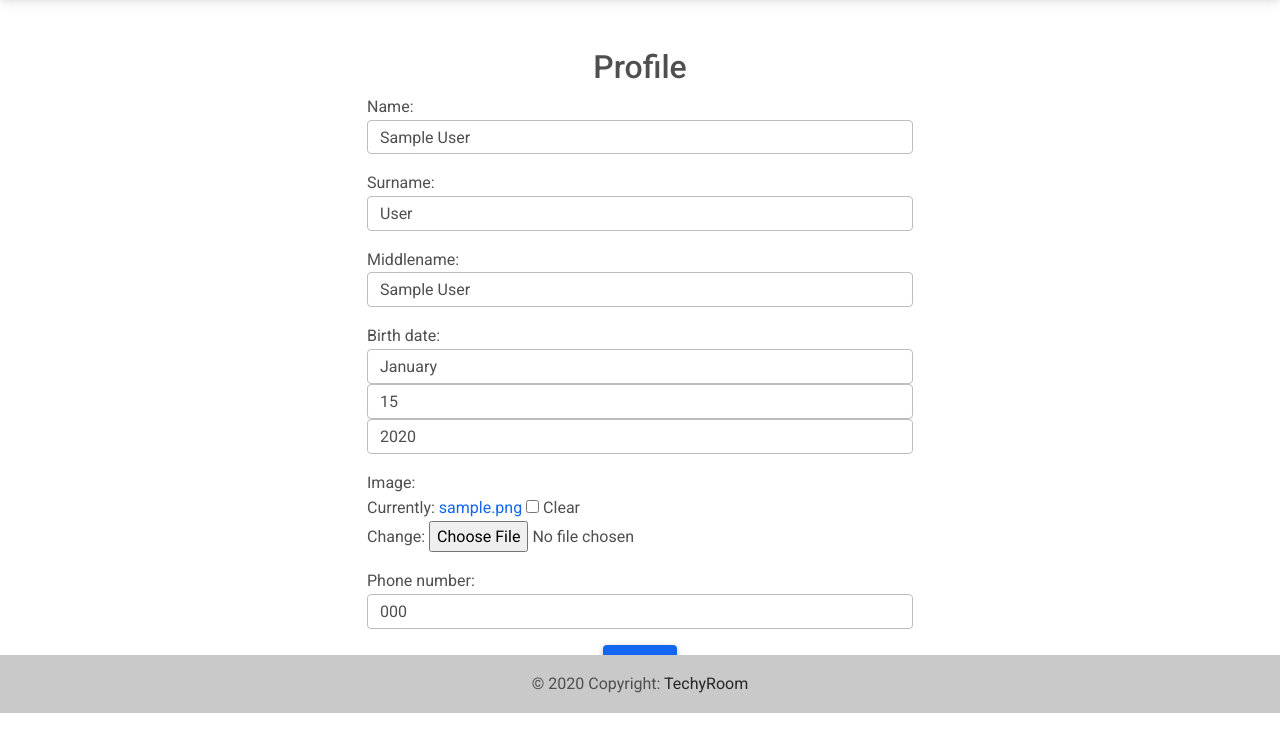
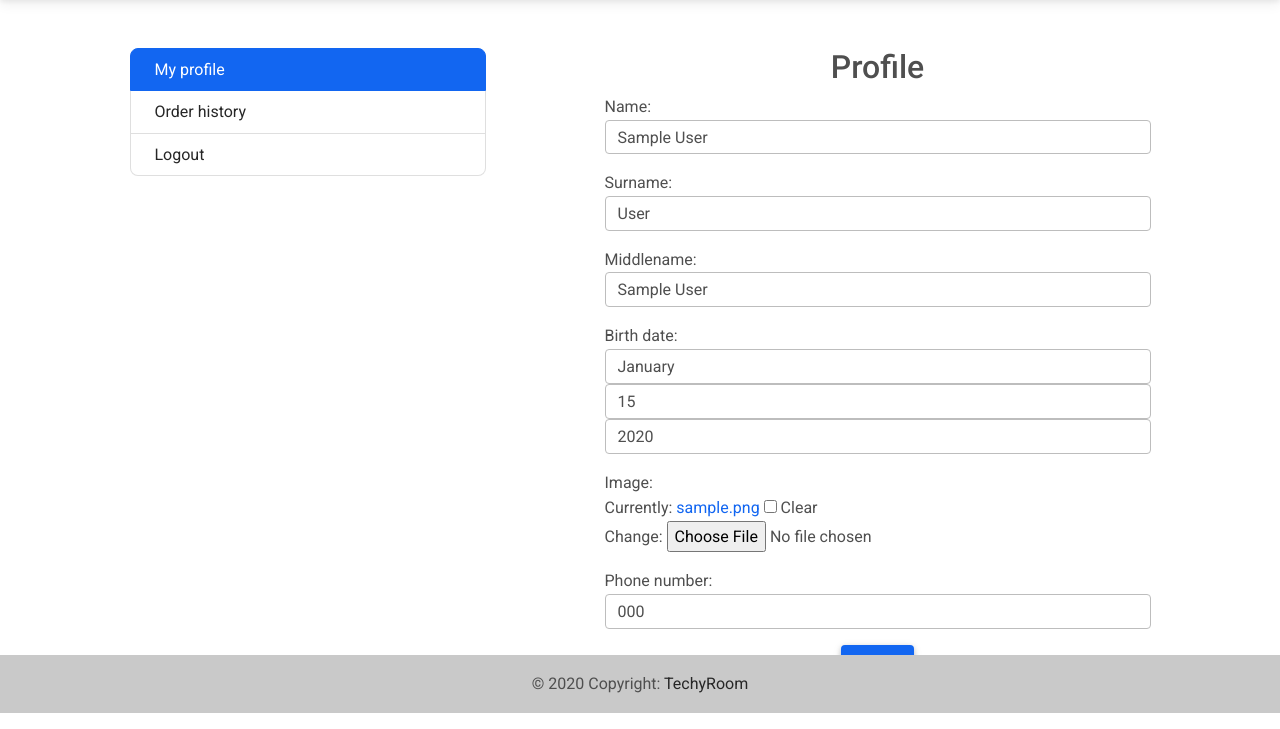
Before and after one commit to nazar-lnoks/project-237, a Django app: page /account/profile/ in a window 1280 px wide. Shown: the part 87-816 px from the top of the page. Run offline with Django 3.2, Linux system fonts and the light colour scheme; a user stored in the database is signed in; tables that the repository leaves empty hold one stand-in row (values such as "Sample post"); grey boxes marked "Sample" are stand-in pictures; some libraries are stand-ins or nearby versions.

Commit message:
userprofile add-sidebar

```diff
--- a/static/js/dropicon.js
+++ b/static/js/dropicon.js
@@ -1,12 +1,12 @@
-// var icon = document.getElementById('userIcon');
-// var list = document.getElementById('profileList');
+var icon = document.getElementById('userIcon');
+var list = document.getElementById('profileList');
 
-// list.style.display = 'none';
+list.style.display = 'none';
 
-// icon.addEventListener('click', function(){
-//     if(list.style.display === 'none'){
-//         list.style.display = 'block';
-//     } else {
-//         list.style.display = 'none';
-//     }
-// })
+icon.addEventListener('click', function(){
+    if(list.style.display === 'none'){
+        list.style.display = 'block';
+    } else {
+        list.style.display = 'none';
+    }
+})
--- a/templates/user/user_profile.html
+++ b/templates/user/user_profile.html
@@ -7,7 +7,20 @@
     {% include 'user/interface_user.html' with user=user%}
 
     <div class="container mb-5">
-        <div class="row content-center">
+        <div class="row justify-content-around">
+            <div class="col-md-4 mt-5">
+                <div class="list-group">
+                    <a href="{% url 'user_profile_url' %}" class="list-group-item list-group-item-action active" aria-current="true">
+                        My profile
+                    </a>
+                    <a href="{% url 'user_profile_url' %}" class="list-group-item list-group-item-action">
+                        Order history
+                    </a>
+                    <a href="{% url 'logout_url' %}" class="list-group-item list-group-item-action">
+                        Logout
+                    </a>
+                </div>
+            </div>
             <div class="col-md-6 mt-5">
                 <h2 class="auth-title">Profile</h2>
                 <form method="post" enctype="multipart/form-data">
```
